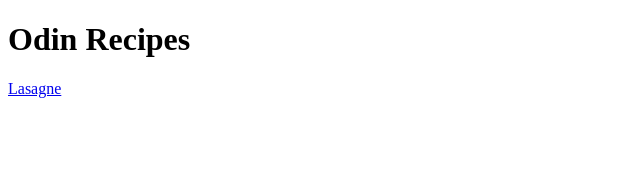
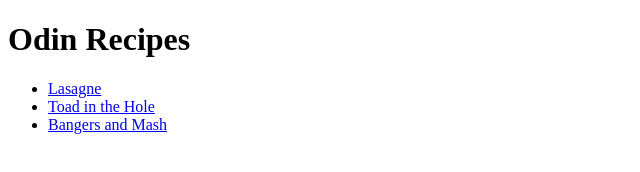
Before and after one commit to PMethley/odin-recipes, a plain HTML site: page index.html in a window 1280 px wide. Shown: the whole page, without its empty margins (0-640 px from the left). Drawn offline with Linux system fonts and the light colour scheme.

Commit message:
Add links to the two new recipes

```diff
--- a/index.html
+++ b/index.html
@@ -7,6 +7,16 @@
 </head>
 <body>
     <h1>Odin Recipes</h1>
-    <a href="./recipes/lasagna.html">Lasagne</a>
+    <ul>
+        <li>
+            <a href="./recipes/lasagna.html">Lasagne</a>
+        </li>
+        <li>
+            <a href="./recipes/toad-in-the-hole.html">Toad in the Hole</a>
+        </li>
+        <li>
+            <a href="./recipes/bangers-and-mash.html">Bangers and Mash</a>
+        </li>
+    </ul>
 </body>
 </html>
```
